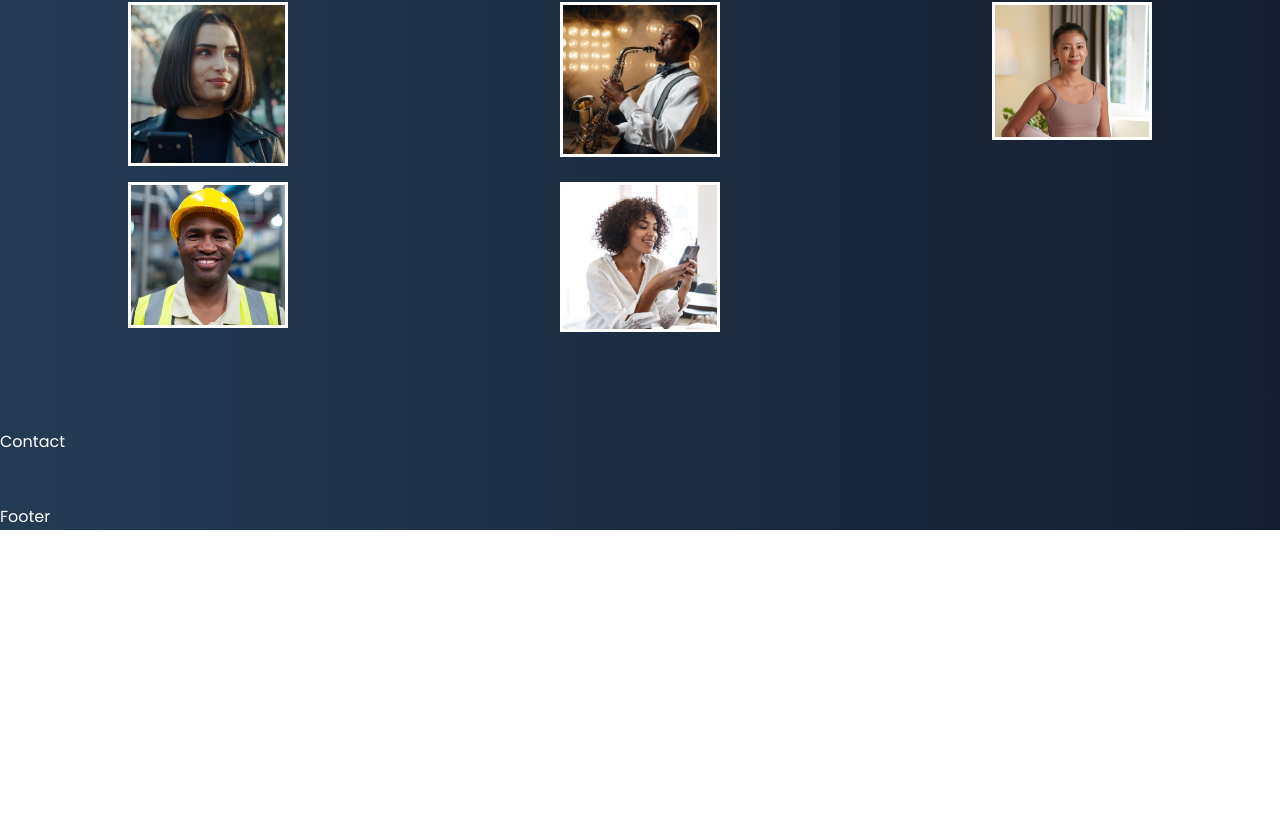
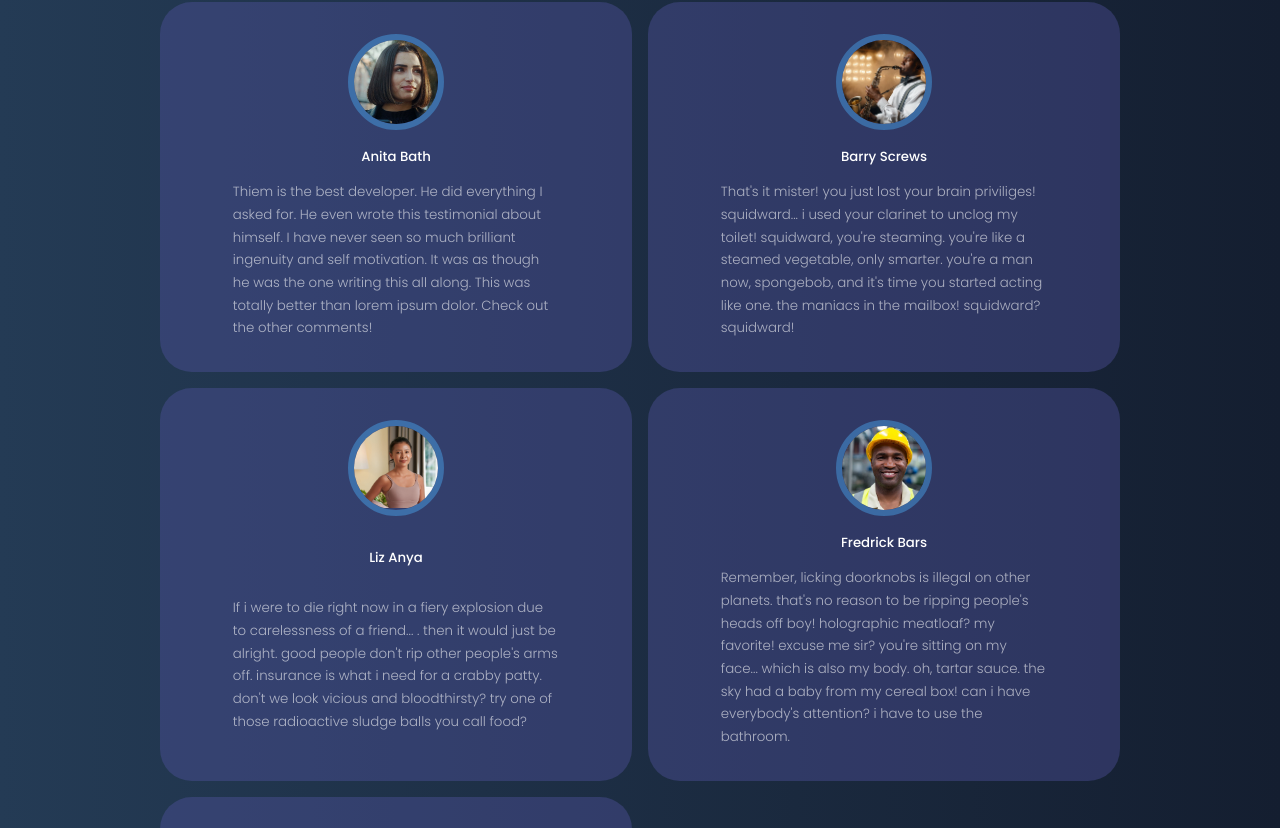
Before and after one commit to business-thiem/portfolio-site-v2, a React (Create React App) app: page / in a window 1280 px wide. Shown: the part 4434-5262 px from the top of the page. Before the commit the page ends 4964 px from the top, so only its background shows below. Built offline with nearby package versions, Linux system fonts and the light colour scheme.

Commit message:
my custom code contributions to testimonial compo

```diff
--- a/src/components/testimonial/Testimonial.jsx
+++ b/src/components/testimonial/Testimonial.jsx
@@ -1,26 +1,32 @@
 import React from 'react'
 import './testimonial.css'
-
+import reviewData from './testimonial-sample.jsx'
 import images from './dynamic-imageImport.jsx'
 images.pop(); //deletes the empty last element
-
-const imgList = Object.keys(images).map(key => (
-  <img src={images[key]} className="avatar__image" alt={key} />
-))
 
 const Testimonial = () => {
   return (
     <section id="testimonials">
       <h5>Review from clients</h5>
       <h2>Testimonials</h2>
-      <div className="avatar-img__container">
-        {imgList}
+      <div className="container testimonials__container">
+        {
+          reviewData.map(({id, clientName, comment}) => {
+            return (
+              <article className="testimonial">
+                <div className="client__avatar">
+                  <img src={images[id]} className="avatar__image" alt={"avatar image " + id + " of " + clientName} />
+                </div>
+                <h5 className="client__name">{clientName}</h5>
+                <small className='client__review'>
+                  {comment}
+                </small>
+              </article>
+
+            )
+          })
+        }
       </div>
-
-
-
-
-
     </section>
   )
 }
--- /dev/null
+++ b/src/components/testimonial/testimonial-sample.jsx
@@ -0,0 +1,31 @@
+const reviewData = [
+
+    {
+        id: 0,
+        clientName: 'Anita Bath',
+        comment: "Thiem is the best developer. He did everything I asked for. He even wrote this testimonial about himself. I have never seen so much brilliant ingenuity and self motivation. It was as though he was the one writing this all along. This was totally better than lorem ipsum dolor. Check out the other comments!"
+    },
+    {
+        id: 1,
+        clientName: "Barry Screws",
+        comment: "That's it mister! you just lost your brain priviliges! squidward... i used your clarinet to unclog my toilet! squidward, you're steaming. you're like a steamed vegetable, only smarter. you're a man now, spongebob, and it's time you started acting like one. the maniacs in the mailbox! squidward? squidward! "
+    },
+    {
+        id: 2,
+        clientName: "Liz Anya",
+        comment: "If i were to die right now in a fiery explosion due to carelessness of a friend... . then it would just be alright. good people don't rip other people's arms off. insurance is what i need for a crabby patty. don't we look vicious and bloodthirsty? try one of those radioactive sludge balls you call food?"
+    },
+    {
+        id: 3,
+        clientName: "Fredrick Bars",
+        comment: "Remember, licking doorknobs is illegal on other planets. that's no reason to be ripping people's heads off boy! holographic meatloaf? my favorite! excuse me sir? you're sitting on my face... which is also my body. oh, tartar sauce. the sky had a baby from my cereal box! can i have everybody's attention? i have to use the bathroom."
+    },
+    {
+        id: 4,
+        clientName: "Brandy Peaks",
+        comment: "Spongebob is the only guy i know who can have fun with a jellyfish, for twelve hours! the line for the tunnel of glove is filling up. go out and get yourself a case of the krabbies. mr. krabs, please. i'll prove i'm a fry cook. ask squidward, he'll vouch for me. hey look, a cardboard box washed up on the beach. holy fish paste, it's a guy!!!"
+    }
+
+]
+
+export default reviewData;
--- a/src/components/testimonial/testimonial.css
+++ b/src/components/testimonial/testimonial.css
@@ -1,12 +1,67 @@
-.avatar-img__container{
+/* .avatar-img__container{
     display:grid;
     grid-template-columns: 1fr 1fr 1fr;
     gap:1rem
+} */
+
+.avatar__image{
+    width: 6rem;
 }
 
-.avatar__image{
-    max-width:10rem;
+.testimonials__container{
+    width:40%;
+    display:grid;
+    grid-template-columns: 1fr 1fr;
+    gap:1rem;
+}
+
+
+.client__avatar {
+    width: 6rem;
+    aspect-ratio: 1/1;
     overflow:hidden;
-    margin: 0 auto;
-    border: 3px solid white;
+    border-radius: 50%;
+    margin: 0 auto 1rem;
+    border: 0.4rem solid var(--color-primary-variant);
 }
+
+.testimonial {
+    background: var(--color-bg-variant);
+    text-align: center;
+    padding: 2rem;
+    border-radius: 2rem;
+    user-select: none;
+    display:grid;
+}
+
+.client__review {
+    color: var(--color-light);
+    font-weight: 300;
+    display:block;
+    width:80%;
+    margin: 0.8rem auto 0 ;
+    text-align: left;
+}
+
+
+/* ================= MEDIA QUERIES (MEDIUM DEVICES) ================= */
+@media screen and (max-width: 1024px){
+    .testimonials__container{
+        width:60%;
+    }
+
+}
+
+
+/* ================= MEDIA QUERIES (SMALL DEVICES) ================= */
+@media screen and (max-width: 600px){
+    .testimonials__container{
+        width: var(--container-width-sm);
+        grid-template-columns: 1fr;
+    }
+
+    .client__review{
+        width: var(--container-width-sm)
+    }
+
+}
```
